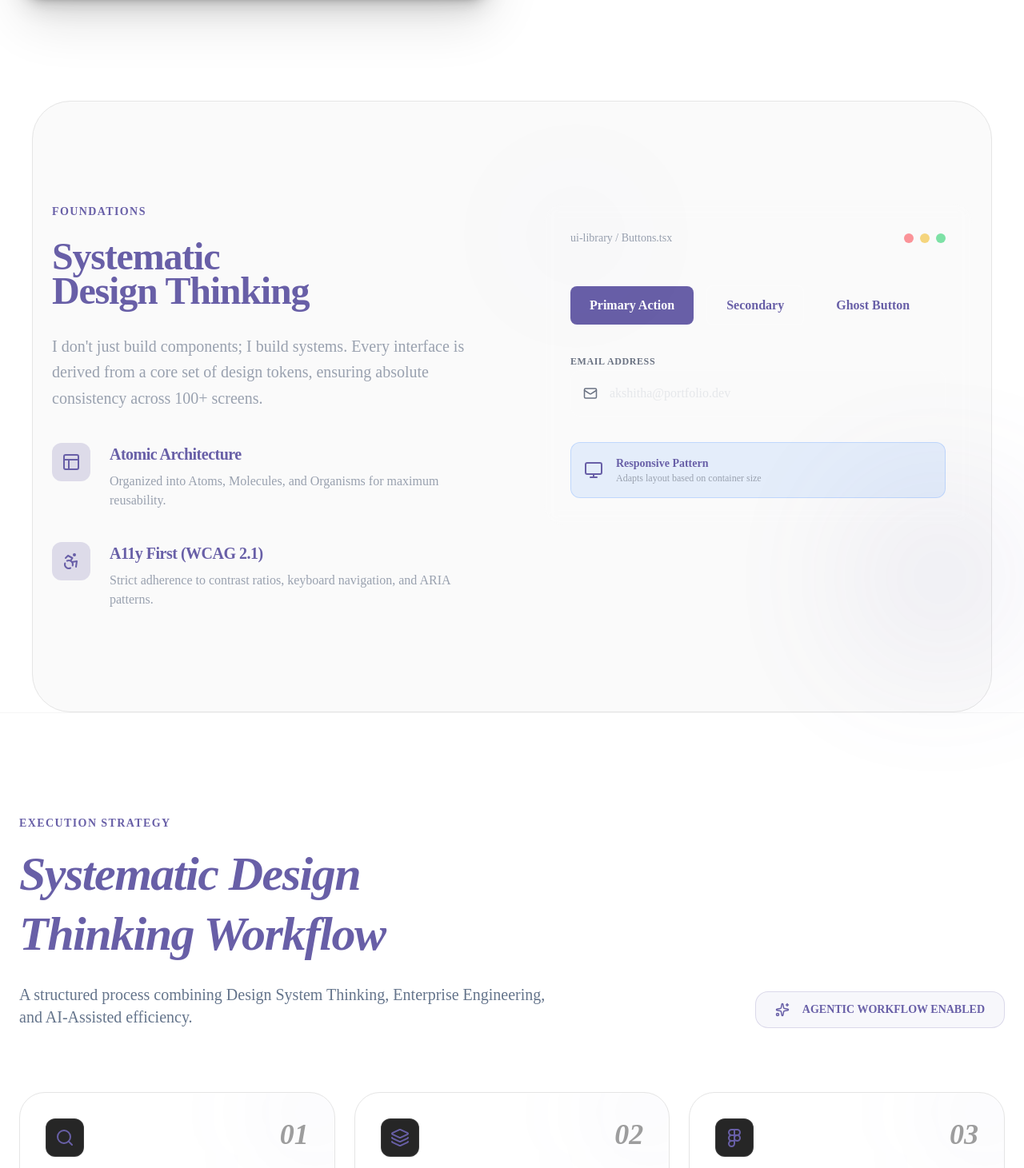
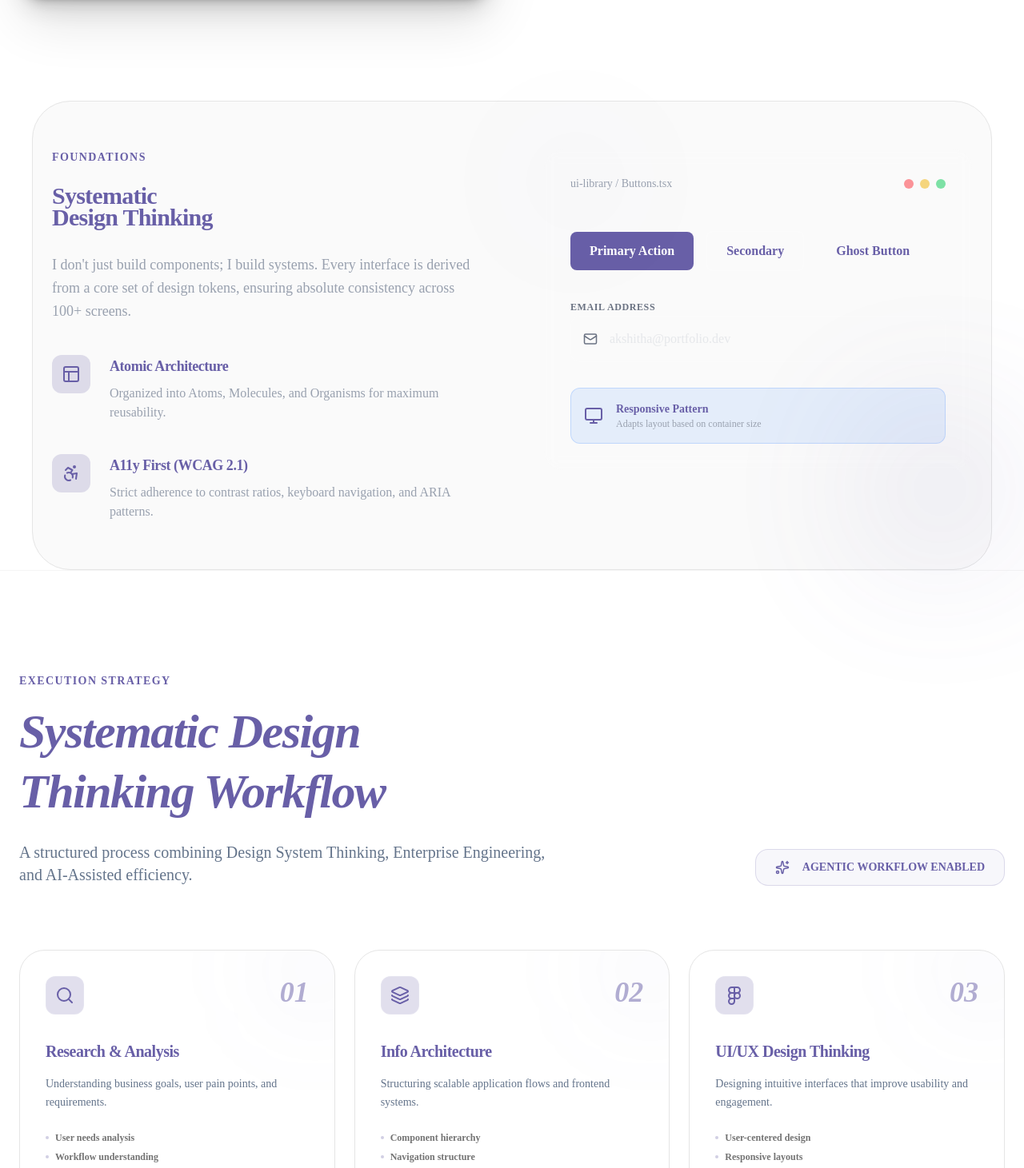
Before and after one commit to akshitha07/akshitha-personal-website-, a React (Vite) app: page / in a window 1280 px wide. Shown: the part 4609-6070 px from the top of the page at 80% size. Built offline with nearby package versions, Linux system fonts and the light colour scheme.

Commit message:
updated workflow section

```diff
--- a/src/components/sections/DesignSystemSection.tsx
+++ b/src/components/sections/DesignSystemSection.tsx
@@ -4,7 +4,7 @@ export function DesignSystemSection() {
   return (
     <section
       id="design-system"
-      className="py-20 md:py-32 bg-neutral-50 text-brand-dark rounded-[3rem] mx-4 md:mx-10 px-6 border border-neutral-200"
+      className="py-20 md:py-15 bg-neutral-50 text-brand-dark rounded-[3rem] mx-4 md:mx-10 px-6 border border-neutral-200"
     >
       <div className="max-w-7xl mx-auto">
         <div className="grid grid-cols-1 lg:grid-cols-2 gap-20">
@@ -12,10 +12,10 @@ export function DesignSystemSection() {
             <span className="text-brand-blue font-bold tracking-widest uppercase text-sm mb-6 block">
               Foundations
             </span>
-            <h2 className="text-5xl md:text-5xl font-bold text-brand-dark mb-8 leading-[0.9]">
+            <h2 className="text-5xl md:text-3xl font-bold text-brand-dark mb-8 leading-[0.9]">
               Systematic <br />Design Thinking
             </h2>
-            <p className="text-xl text-gray-400 mb-10 leading-relaxed font-sans">
+            <p className="text-lg text-gray-400 mb-10 leading-relaxed font-sans">
               I don't just build components; I build systems. Every interface is derived from a core set of
               design tokens, ensuring absolute consistency across 100+ screens.
             </p>
@@ -25,7 +25,7 @@ export function DesignSystemSection() {
                   <Layout className="text-brand-blue" />
                 </div>
                 <div>
-                  <h4 className="text-xl font-bold mb-2">Atomic Architecture</h4>
+                  <h4 className="text-lg font-bold mb-2">Atomic Architecture</h4>
                   <p className="text-gray-400">
                     Organized into Atoms, Molecules, and Organisms for maximum reusability.
                   </p>
@@ -36,7 +36,7 @@ export function DesignSystemSection() {
                   <Accessibility className="text-brand-blue" />
                 </div>
                 <div>
-                  <h4 className="text-xl font-bold mb-2">A11y First (WCAG 2.1)</h4>
+                  <h4 className="text-lg font-bold mb-2">A11y First (WCAG 2.1)</h4>
                   <p className="text-gray-400">
                     Strict adherence to contrast ratios, keyboard navigation, and ARIA patterns.
                   </p>
--- a/src/components/sections/WorkflowSection.tsx
+++ b/src/components/sections/WorkflowSection.tsx
@@ -115,15 +115,15 @@ export function WorkflowSection() {
                   <div className="absolute top-0 right-0 w-32 h-32 bg-brand-blue/5 rounded-full blur-3xl -mr-10 -mt-10 group-hover:bg-brand-blue/10 transition-colors" />
 
                   <div className="flex items-start justify-between mb-8 relative z-10">
-                    <div className="w-12 h-12 bg-neutral-800 rounded-xl flex items-center justify-center border border-white/10 group-hover:scale-110 transition-transform">
+                    <div className="w-12 h-12 bg-brand-blue/20 rounded-xl flex items-center justify-center border border-white/10 group-hover:scale-110 transition-transform">
                       <Icon size={24} className="text-brand-blue" />
                     </div>
-                    <span className="text-neutral-700 font-display font-bold text-4xl italic opacity-50 group-hover:text-brand-blue/20 transition-colors">
+                    <span className="text-brand-blue-40 font-display font-bold text-4xl italic opacity-50 ">
                       0{stage.id}
                     </span>
                   </div>
 
-                  <h4 className="text-xl font-bold text-white mb-4 group-hover:text-brand-blue transition-colors">
+                  <h4 className="text-xl font-bold text-brand-blue-20 mb-4 group-hover:text-brand-blue transition-colors">
                     {stage.title}
                   </h4>
                   <p className="text-sm text-brand-gray mb-6 leading-relaxed font-sans">{stage.desc}</p>
@@ -145,7 +145,7 @@ export function WorkflowSection() {
           })}
         </div>
 
-        <div className="mt-20 p-12 bg-neutral-50 rounded-[3rem] border border-neutral-200 relative overflow-hidden">
+        <div className="mt-20 p-12 bg-neutral-50 rounded-[3rem] border border-neutral-200 relative overflow-hidden hover:scale-105 transition-transform">
           <div className="absolute inset-0 bg-dot-grid opacity-20" />
           <div className="relative z-10 grid grid-cols-1 md:grid-cols-2 gap-12 items-center">
             <div>
```
